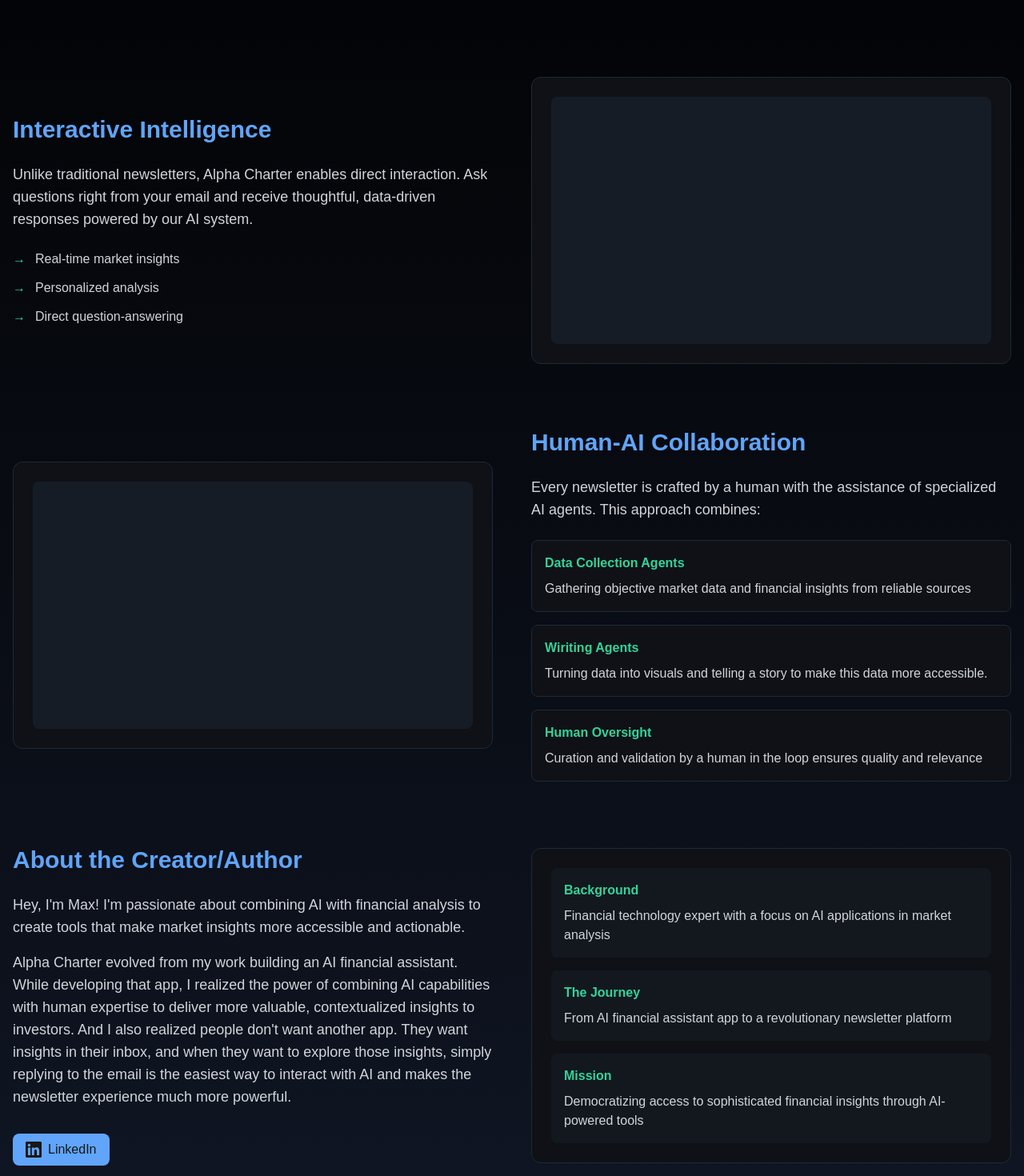
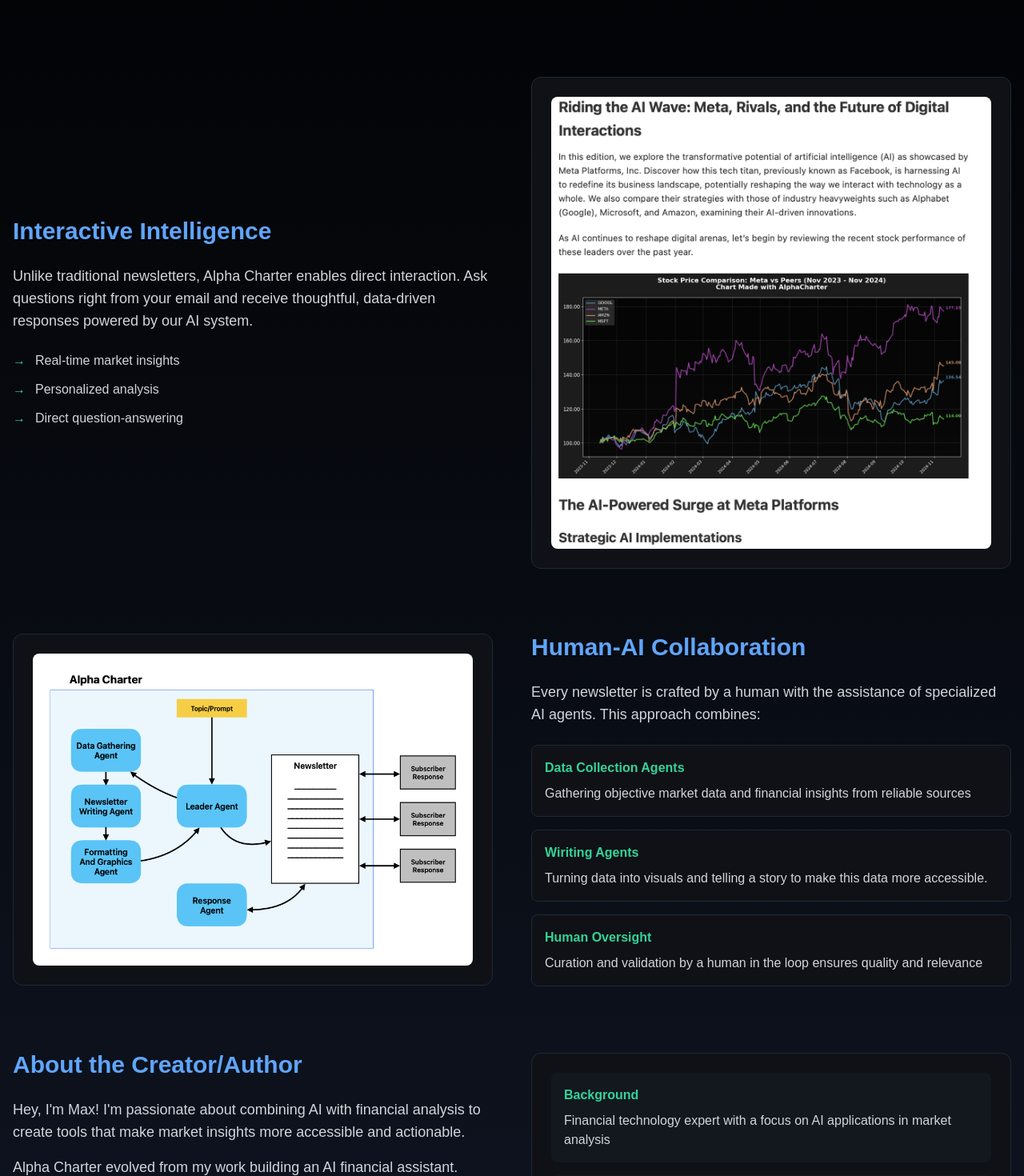
Before and after one commit to SailingSF/alpha-charter, a Next.js app: page /about in a window 1280 px wide. Shown: the part 340-1810 px from the top of the page at 80% size. Built offline with nearby package versions, Linux system fonts and the light colour scheme.

Commit message:
add images

```diff
--- a/src/app/about/page.js
+++ b/src/app/about/page.js
@@ -1,6 +1,7 @@
 'use client';
 
 import Link from 'next/link';
+import Image from 'next/image';
 
 export default function About() {
   return (
@@ -43,14 +44,28 @@
                 </ul>
               </div>
               <div className="bg-[#0f1116] rounded-xl p-6 border border-gray-800">
-                <div className="aspect-video bg-gray-800/50 rounded-lg"></div>
+                <Image
+                  src="/newsletter_sample.png"
+                  alt="Interactive Newsletter Example"
+                  width={600}
+                  height={400}
+                  className="rounded-lg w-full h-auto"
+                  priority
+                />
               </div>
             </div>
 
             {/* AI Agents Section */}
             <div className="grid md:grid-cols-2 gap-12 items-center">
               <div className="bg-[#0f1116] rounded-xl p-6 border border-gray-800 order-2 md:order-1">
-                <div className="aspect-video bg-gray-800/50 rounded-lg"></div>
+                <Image
+                  src="/agents_examples.png"
+                  alt="AI Agents Workflow Diagram"
+                  width={600}
+                  height={400}
+                  className="rounded-lg w-full h-auto"
+                  priority
+                />
               </div>
               <div className="space-y-6 order-1 md:order-2">
                 <h2 className="text-3xl font-bold text-blue-400">Human-AI Collaboration</h2>
--- a/src/app/components/Header.js
+++ b/src/app/components/Header.js
@@ -12,7 +12,7 @@
   const [isTransitioning, setIsTransitioning] = useState(false);
 
   const tabs = [
-    { name: 'All', href: '/' },
+    { name: 'Home', href: '/' },
     { name: 'About', href: '/about' },
     { name: 'Archive', href: '/archive' }
   ];
```
Also changed, not shown: public/agents_examples.png (added), public/newsletter_sample.png (added).
